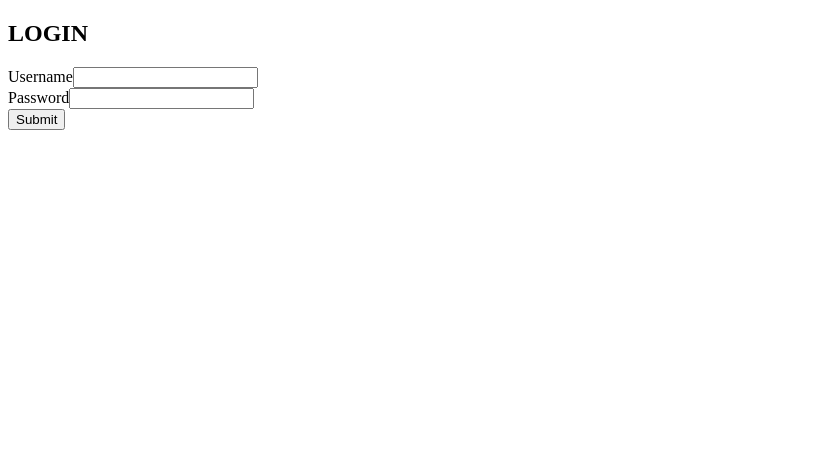
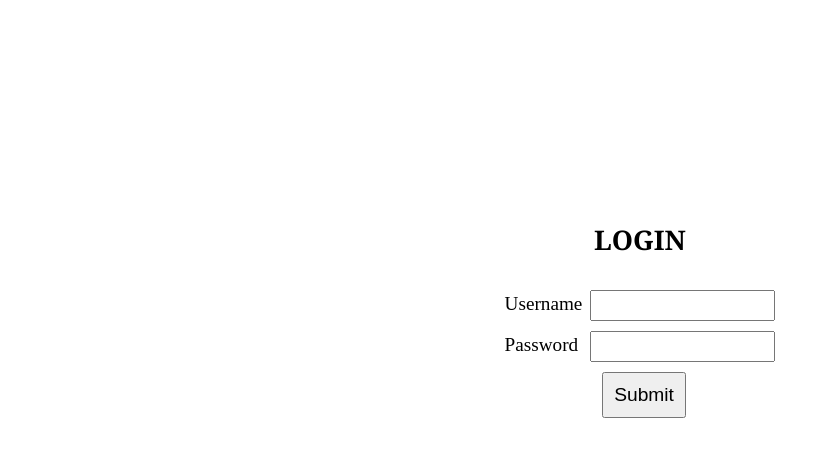
Before and after one commit to Vaishnavi301201/bloggers-website, an Angular app: page /login in a window 1280 px wide. Shown: the top 456 px of the page, without its empty margins (0-830 px from the left). Built offline with nearby package versions, Linux system fonts and the light colour scheme.

Commit message:
Basic styles added to login page

```diff
--- a/src/app/login/login.component.css
+++ b/src/app/login/login.component.css
@@ -0,0 +1,52 @@
+.container{
+    display: flex;
+    justify-content: center;
+    align-items: center;
+    flex-direction: column;
+    height: 75vh
+}
+
+.header_login{
+font-family: Georgia, 'Times New Roman', Times, serif;
+font-size: large;
+}
+
+.for_username{
+    font-family: inherit;
+    font-size: larger;
+    margin: 10px;
+}
+
+.for_password{
+    font-family: inherit;
+    font-size: larger;
+    margin: 10px;
+}
+
+.submit_button{
+    font-family: inherit;
+    font-size: larger;
+    margin: 10px;
+}
+.form-group {
+    display: flex;
+    width: 100%;
+    max-width: 300px;
+    margin-bottom: 15px;
+  }
+
+button{
+    position: relative;
+    margin-left: 37%;
+    font-size: larger;
+    padding: 10px;
+}
+label{
+    margin-right: 8px;
+}
+.for_password label{
+    margin-right: 12px;
+}
+input{
+    height: 25px;
+}
--- a/src/app/login/login.component.html
+++ b/src/app/login/login.component.html
@@ -1,14 +1,19 @@
 <div class="container">
+    <div class="header_login">
         <h2>LOGIN</h2>
+    </div>
+    <div class="form_group">
         <form action="dashboard">
-        <div>
+            <div class="for_username">
                 <label for="username" >Username</label>
                 <input type="text" id="username" [(ngModel)]="loginData.username" [ngModelOptions]="{standalone: true}">
             </div>
-        <div>
+            <div class="for_password">
                 <label for="password" >Password</label>
                 <input type="text" id="password" [(ngModel)]="loginData.password" [ngModelOptions]="{standalone: true}">
             </div>
                 <button type="submit" (click)="onSubmit()">Submit</button>
         </form>
     </div>
+
+</div>
```
Lines whose indentation alone changed are shown as unchanged.
